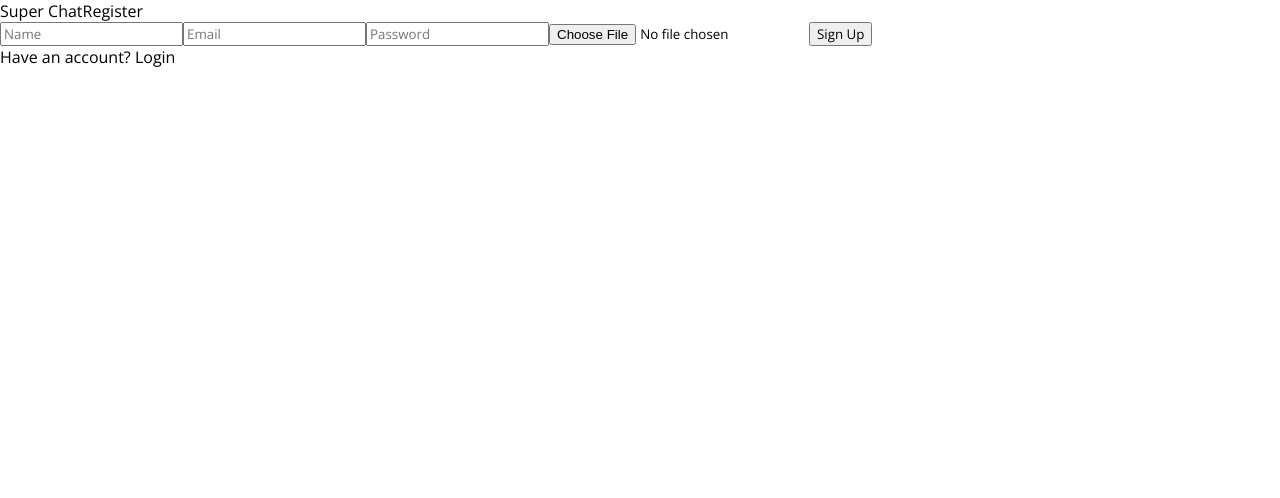
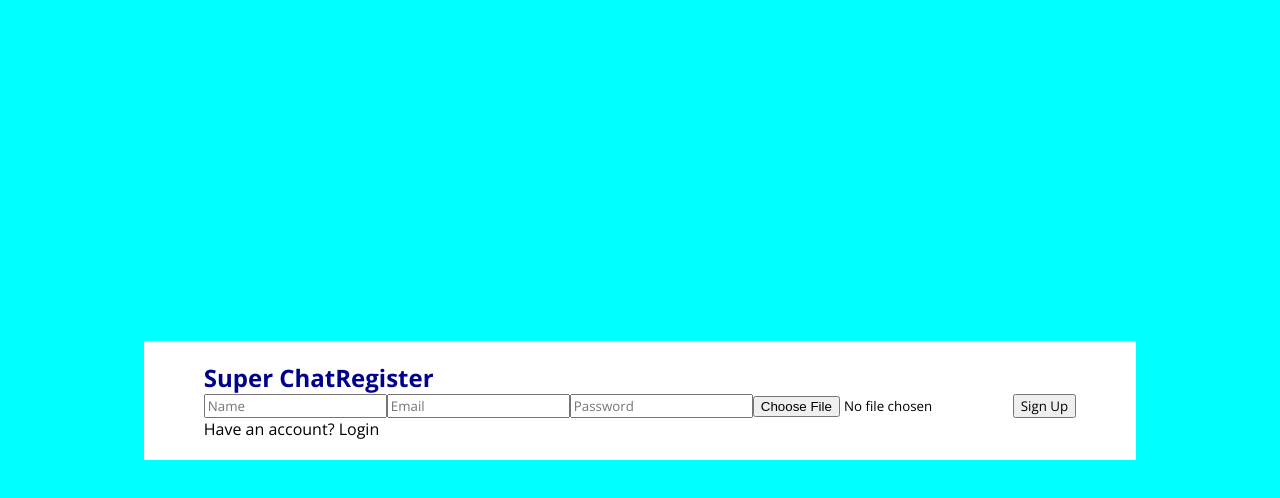
Before and after one commit to KingAJ19/Chat-App, a React (Create React App) app: page / in a window 1280 px wide. Shown: the top 498 px of the page. Built offline with nearby package versions, Linux system fonts and the light colour scheme.

Commit message:
fixed the errors

```diff
--- a/src/App.js
+++ b/src/App.js
@@ -1,5 +1,6 @@
+import React from "react";
 import { Register } from "./pages/Register";
-import './style.scss'
+import './style.css'
 
 function App() {
   return (
--- a/src/pages/Register.jsx
+++ b/src/pages/Register.jsx
@@ -18,3 +18,6 @@ export const Register = () => {
     </div>
   )
 }
+
+
+export default Register
--- /dev/null
+++ b/src/style.css
@@ -0,0 +1,31 @@
+.formContainer {
+    background-color: aqua;
+    height: 100vh;
+    display: flex;
+    align-items: center;
+    justify-content: center;
+}
+.formWrapper {
+ background-color: #fff;
+ padding: 20px 60px;
+ flex-direction: column;
+ gap: 10px;
+ align-items: center;
+}
+
+.logo {
+ color: darkblue;
+ font-weight: bold;
+ font-size: 24px;
+}
+
+.title {
+ color: darkblue;
+ font-size: 12px;
+}
+
+.form {
+  display: flex;
+  flex-direction: column;
+  gap: 15px;
+ }
--- a/src/style.scss
+++ b/src/style.scss
@@ -0,0 +1,33 @@
+.formContainer {
+    background-color: aqua;
+    height: 100vh;
+    display: flex;
+    align-items: center;
+    justify-content: center;
+
+    .formWrapper {
+        background-color: #fff;
+        padding: 20px 60px;
+        flex-direction: column;
+        gap: 10px;
+        align-items: center;
+
+
+        .logo {
+            color: darkblue;
+            font-weight: bold;
+            font-size: 24px;
+        }
+
+        .title {
+            color: darkblue;
+            font-size: 12px;
+        }
+
+        .form {
+            display: flex;
+            flex-direction: column;
+            gap: 15px;
+        }
+    }
+}
```
Also changed, not shown: package.json (+5 -2 lines), 1 other file (tests, documents, lock files or other folders).
